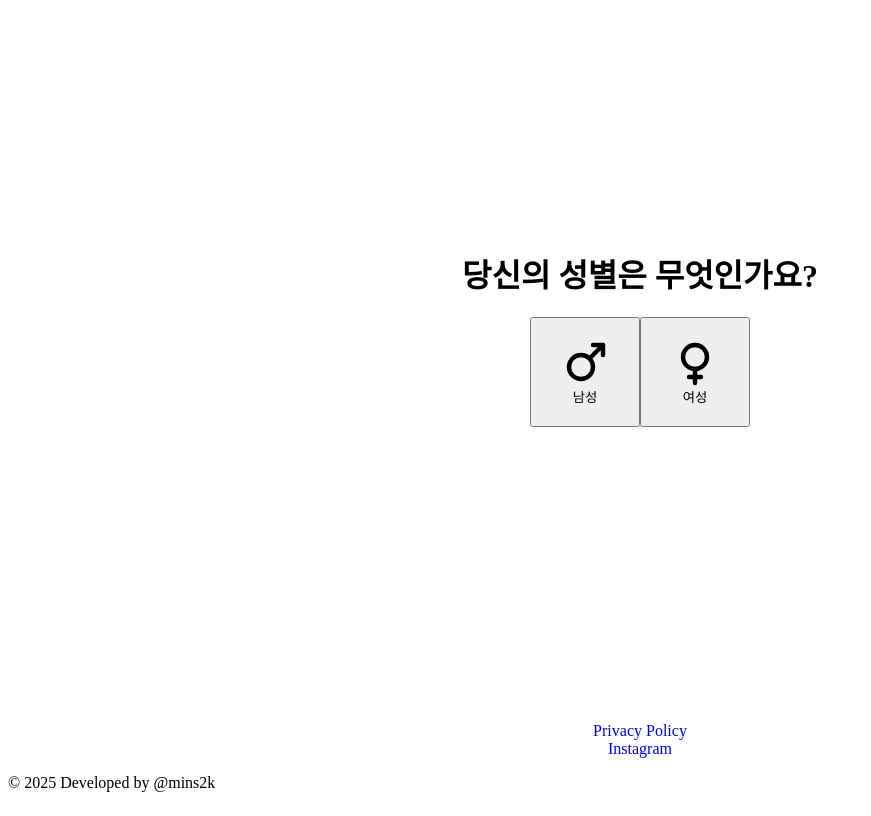
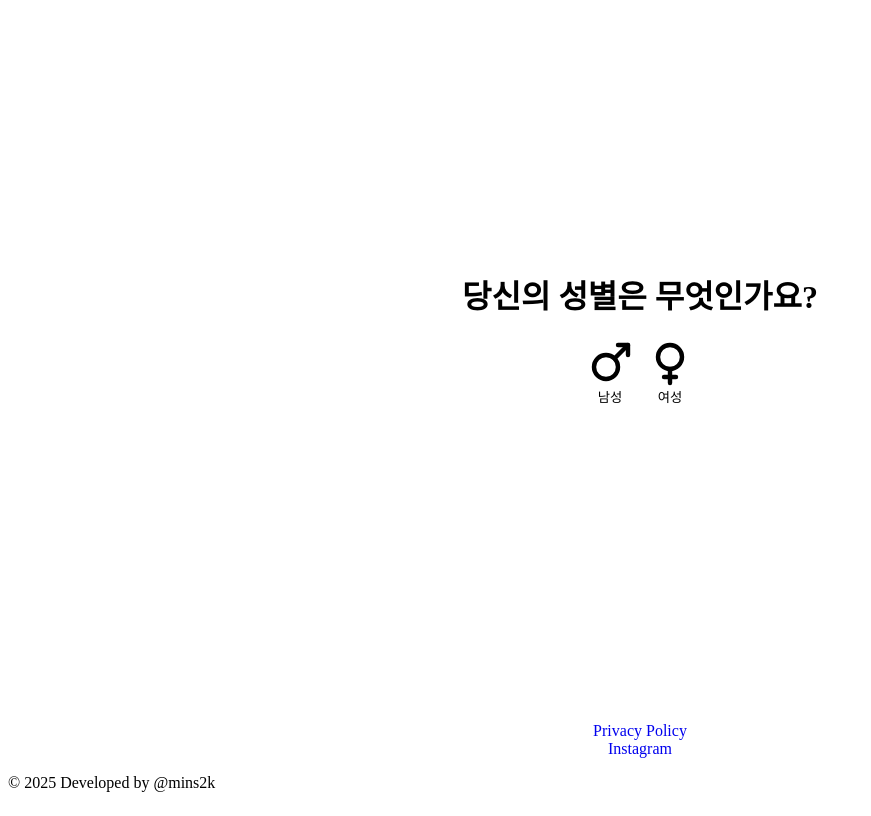
Before and after one commit to wrd1stProgrammer/TEGEN_WEB, a React (Vite) app in the folder front/: page /gender in a window 1280 px wide. Both pictures are taken after a click on the button "시작하기". Shown: the whole page, without its empty margins (0-871 px from the left). Built offline with nearby package versions, Linux system fonts and the light colour scheme.

Commit message:
sex button

```diff
--- a/front/src/screens/survey/GenderScreen.tsx
+++ b/front/src/screens/survey/GenderScreen.tsx
@@ -1,3 +1,4 @@
+// GenderScreen.tsx
 import React from 'react';
 import { useSelector } from 'react-redux';
 import { type RootState } from '../../redux/config/store';
@@ -15,22 +16,35 @@ const GenderScreen: React.FC<GenderScreenProps> = ({ onNext }) => {
   return (
     <div className="flex flex-col items-center justify-center min-h-[calc(100vh-160px)] p-4 sm:p-8 bg-base-200">
       <div className="w-full max-w-md rounded-2xl bg-white shadow-xl text-center p-8 sm:p-10 flex flex-col items-center">
-        <h1 className="text-2xl sm:text-3xl font-bold text-primary mb-10">{question}</h1>
+        <h1 className="text-2xl sm:text-3xl font-bold text-primary mb-10">
+          {question}
+        </h1>
         <div className="flex flex-row gap-8 w-full max-w-xs mx-auto justify-center">
+          {/* 남성 선택 */}
           <button
             onClick={() => onNext('male')}
-            className="flex flex-col items-center justify-center gap-2 w-32 h-32 rounded-2xl text-lg sm:text-xl font-bold shadow transform transition hover:scale-105 bg-blue-500 hover:bg-blue-600 text-white"
-            style={{ minWidth: 110, minHeight: 110 }}
+            className="
+              flex flex-col items-center gap-2
+              text-lg sm:text-xl font-bold text-primary
+              bg-transparent border-none shadow-none
+              transition-transform hover:scale-105 focus:outline-none
+            "
           >
-            <Mars size={48} strokeWidth={2.2} className="mb-1" />
+            <Mars size={48} strokeWidth={2.2} />
             <span>{male}</span>
           </button>
+
+          {/* 여성 선택 */}
           <button
             onClick={() => onNext('female')}
-            className="flex flex-col items-center justify-center gap-2 w-32 h-32 rounded-2xl text-lg sm:text-xl font-bold shadow transform transition hover:scale-105 bg-red-500 hover:bg-red-600 text-white"
-            style={{ minWidth: 110, minHeight: 110 }}
+            className="
+              flex flex-col items-center gap-2
+              text-lg sm:text-xl font-bold text-primary
+              bg-transparent border-none shadow-none
+              transition-transform hover:scale-105 focus:outline-none
+            "
           >
-            <Venus size={48} strokeWidth={2.2} className="mb-1" />
+            <Venus size={48} strokeWidth={2.2} />
             <span>{female}</span>
           </button>
         </div>
```
